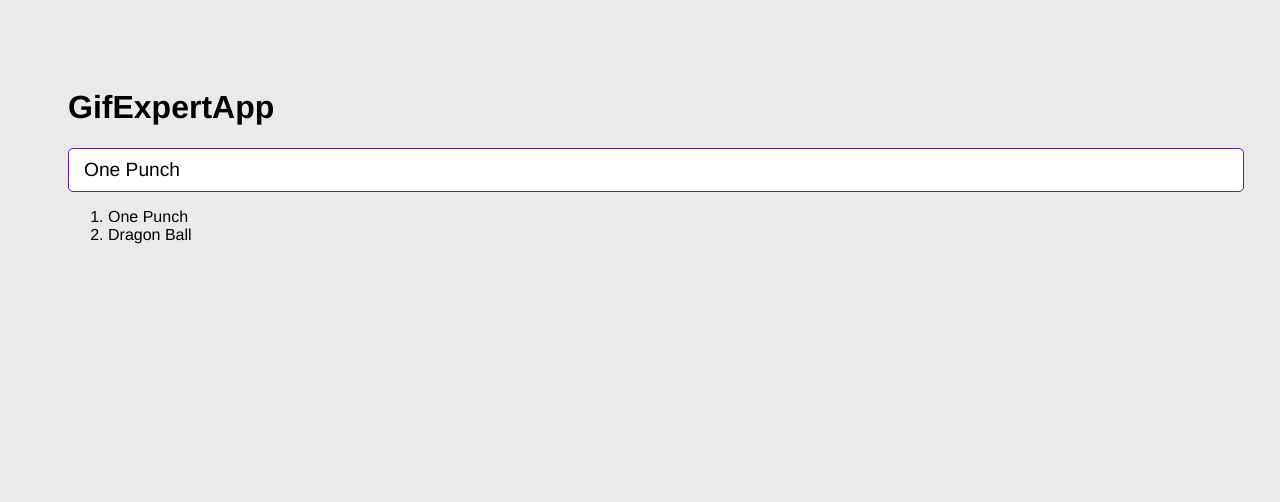
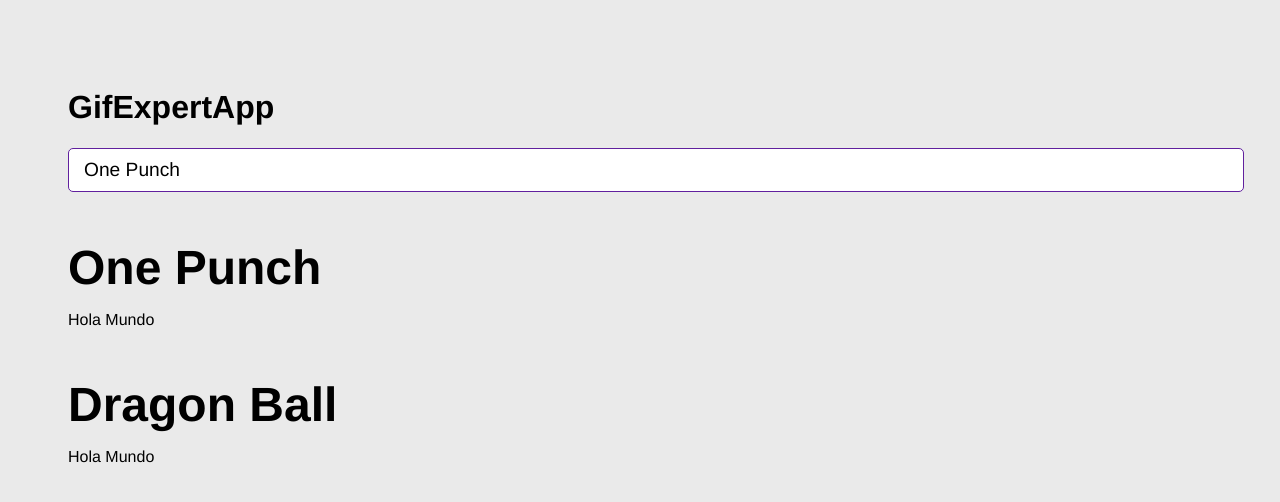
Before and after one commit to physiodevapp/react-zero-to-expert, a React (Vite) app in the folder 04-gif-expert-app/: page / in a window 1280 px wide. Shown: the top 502 px of the page. Built offline with nearby package versions, Linux system fonts and the light colour scheme.

Commit message:
GifGrid Component

```diff
--- a/04-gif-expert-app/src/GifExpertApp.jsx
+++ b/04-gif-expert-app/src/GifExpertApp.jsx
@@ -1,38 +1,27 @@
 import React, { useState } from "react";
 import AddCategory from "./components/AddCategory";
+import GifGrid from "./components/GifGrid";
 
 function GifExpertApp() {
   const [categories, setCategories] = useState(["One Punch", "Dragon Ball"]);
 
   const handleAddCategory = (newCategory) => {
-
     if (!categories.includes(newCategory)) {
       setCategories((prevCategories) => {
-        return [newCategory, ...prevCategories]
-      })
+        return [newCategory, ...prevCategories];
+      });
     }
-
   };
 
   return (
     <>
-      {/* title */}
       <h1>GifExpertApp</h1>
 
-      {/* input */}
-      <AddCategory
-        onAddCategory = {(category) => handleAddCategory(category)}
-      />
+      <AddCategory onAddCategory={(category) => handleAddCategory(category)} />
 
-      {/* item-list */}
-
-      <ol>
-        {categories.map((category) => (
-          <li key={category}>{category}</li>
-        ))}
-      </ol>
-
-      {/* item */}
+      {categories.map((category) => (
+        <GifGrid key={category} category={category} />
+      ))}
     </>
   );
 }
--- /dev/null
+++ b/04-gif-expert-app/src/components/GifGrid.jsx
@@ -0,0 +1,12 @@
+import React from "react";
+
+function GifGrid({ category }) {
+  return (
+    <>
+      <h3>{category}</h3>
+      <p>Hola Mundo</p>
+    </>
+  );
+}
+
+export default GifGrid;
```
